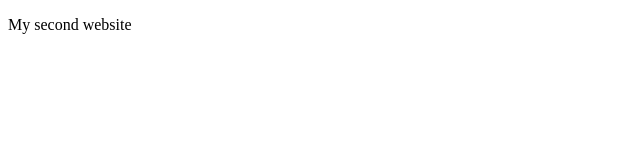
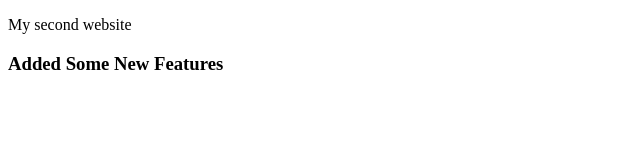
Before and after one commit to abidhossainrion/my-second-website, a plain HTML site: page index.html in a window 1280 px wide. Shown: the whole page, without its empty margins (0-640 px from the left). Drawn offline with Linux system fonts and the light colour scheme.

Commit message:
SOme New Feature Added

```diff
--- a/index.html
+++ b/index.html
@@ -8,5 +8,6 @@
 </head>
 <body>
     <p>My second website</p>
+    <h3>Added Some New Features</h3>
 </body>
 </html>
```
